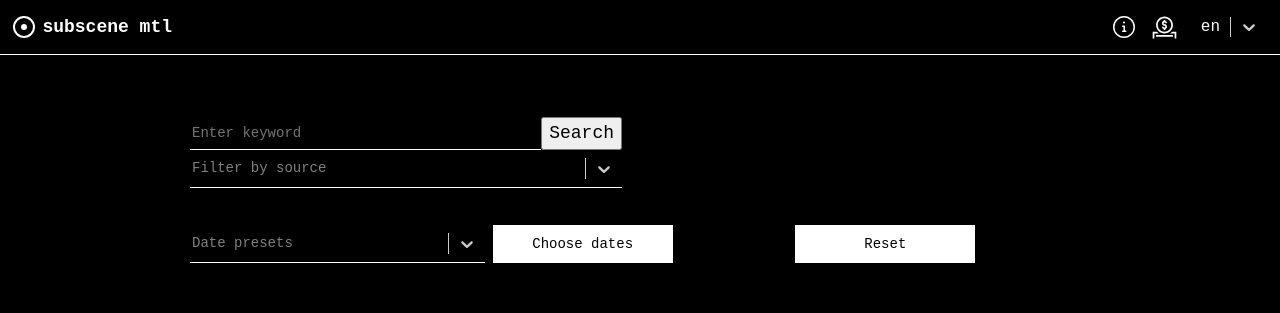
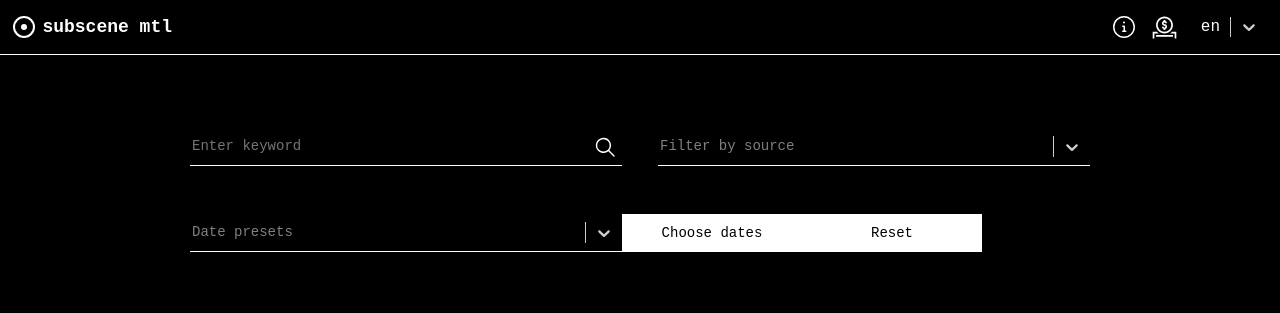
Before and after one commit to naemtl/eventhorizon2-fe, a React (Vite) app: page / in a window 1280 px wide. Shown: the top 313 px of the page. Built offline with nearby package versions, Linux system fonts and the light colour scheme; no server answers.

Commit message:
change filter+search styles

```diff
--- a/src/pages/Calendar/FilterAndSearch/FilterAndSearch.module.css
+++ b/src/pages/Calendar/FilterAndSearch/FilterAndSearch.module.css
@@ -23,14 +23,7 @@
   width: 100%;
 }
 
-.dateContainer {
-  display: grid;
-  grid-gap: var(--space-xs);
-  grid-template-columns: 1fr 1fr;
-  width: 100%;
-}
-
-.datePickerContainer {
+.dateResetContainer {
   width: 100%;
 }
 
@@ -44,12 +37,17 @@
   width: 100%;
 
   &:focus {
-    outline-color: var(--satan);
+    outline: none;
   }
 }
 
 .label {
   display: none;
+}
+
+.dateButtonContainer,
+.dateResetContainer {
+  display: flex;
 }
 
 .disabled {
@@ -59,24 +57,33 @@
   cursor: not-allowed;
 }
 
+.searchButton {
+  background: transparent;
+  border: none;
+  border-bottom: 1px solid var(--white);
+  color: var(--white);
+  cursor: pointer;
+  font-size: var(--text-xxl);
+
+  &:hover {
+    color: var(--satan);
+  }
+}
+
 .searchSelectContainer {
   display: flex;
   flex-direction: column;
   justify-content: space-between;
 }
 
-.searchContainer, .selectContainer {
+.searchContainer,
+.selectContainer {
   width: 100%;
 }
 
 .searchContainer {
   justify-content: space-between;
   display: flex;
-  max-width: 48%;
-}
-
-.selectContainer {
-  max-width: 48%;
 }
 
 @media screen and (min-width: 768px) {
@@ -89,12 +96,21 @@
     max-width: 900px;
   }
 
-  .dateContainer {
-    grid-template-columns: 1fr 1fr 1fr;
-  }
-
   .disabled:hover {
     background-color: var(--satan);
     color: var(--black);
   }
+
+  .dateResetContainer,
+  .searchSelectContainer {
+    flex-direction: row;
+  }
+
+  .dateButtonContainer,
+  .dateSelectContainer,
+  .searchContainer,
+  .selectContainer {
+    max-width: 48%;
+    width: 100%;
+  }
 }
--- a/src/pages/Calendar/FilterAndSearch/FilterAndSearch.tsx
+++ b/src/pages/Calendar/FilterAndSearch/FilterAndSearch.tsx
@@ -7,8 +7,10 @@ import DatePicker, { registerLocale } from 'react-datepicker';
 
 import { useTranslation } from 'react-i18next';
 
+import { GoSearch } from 'react-icons/go';
 import DropdownMenu from 'src/components/DropdownMenu/DropdownMenu.tsx';
 import ModalWithButton from 'src/components/ModalWithButton/ModalWithButton.tsx';
+
 import styles from './FilterAndSearch.module.css';
 import 'react-datepicker/dist/react-datepicker.css';
 import './Datepicker.css';
@@ -158,12 +160,12 @@ function FilterAndSearch() {
             onChange={e => setKeyword(e.target.value)}
           />
           <button
+            className={styles.searchButton}
             type="submit"
             aria-label={t('calendar.search-events')}
-            // onClick={handleSubmit}
             title={t('calendar.search-events')}
           >
-            {t('calendar.search')}
+            <GoSearch />
           </button>
         </div>
         <div className={styles.selectContainer}>
@@ -176,13 +178,16 @@ function FilterAndSearch() {
           />
         </div>
       </div>
-      <div className={styles.dateContainer}>
+      <div className={styles.dateResetContainer}>
+        <div className={styles.dateSelectContainer}>
           <DropdownMenu
             options={datePresets}
             placeholder={t('calendar.filter-date')}
             onChange={handleDatePresetChange}
             value={selectedDatePreset}
           />
+        </div>
+        <div className={styles.dateButtonContainer}>
           <button
             className={styles.button}
             title={t('calendar.choose-dates')}
@@ -194,6 +199,7 @@ function FilterAndSearch() {
           <button type="reset" className={styles.button} onClick={handleReset}>
             {t('calendar.reset')}
           </button>
+        </div>
       </div>
       {/* FIXME: this modal is shit */}
       <ModalWithButton
```
Lines whose indentation alone changed are shown as unchanged.
